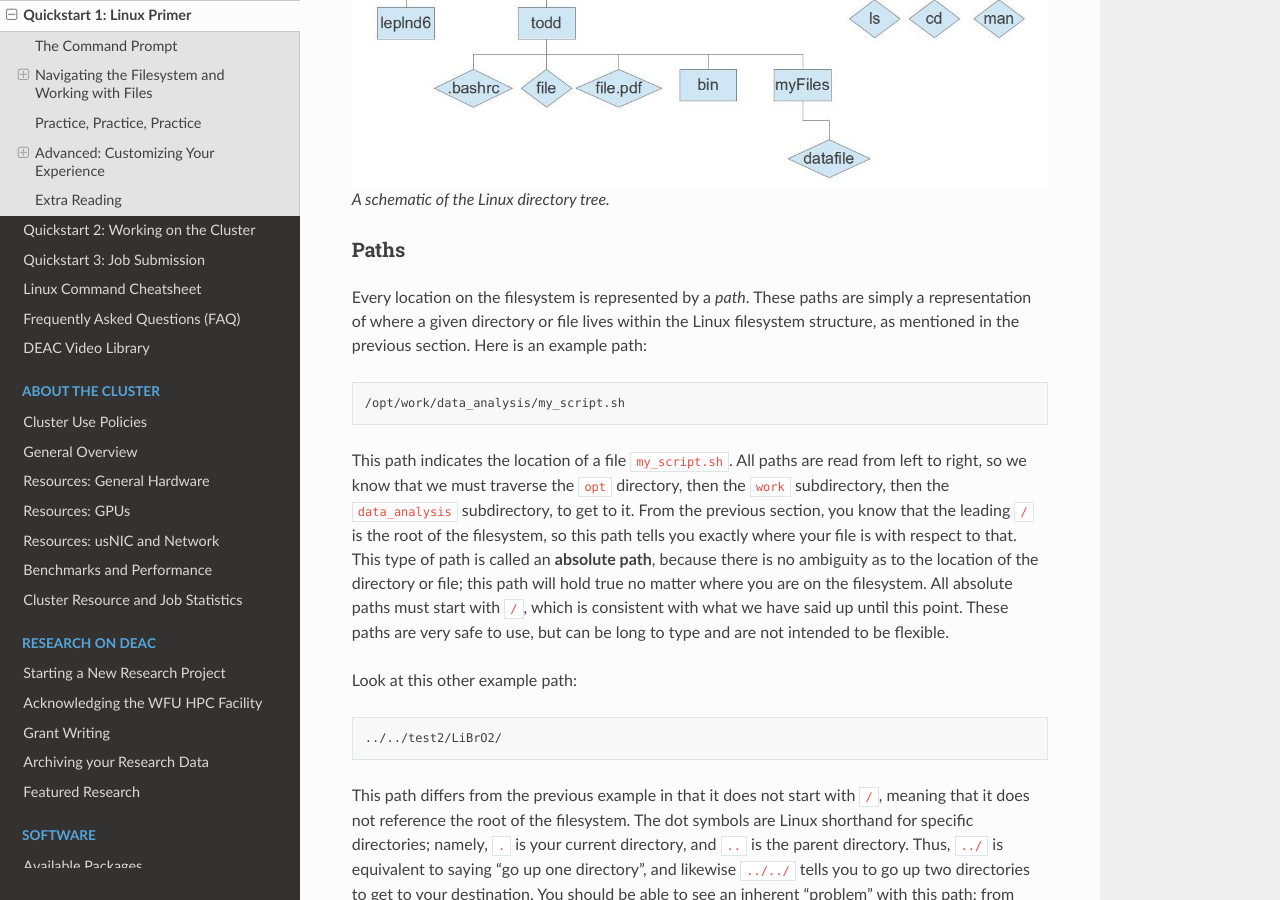
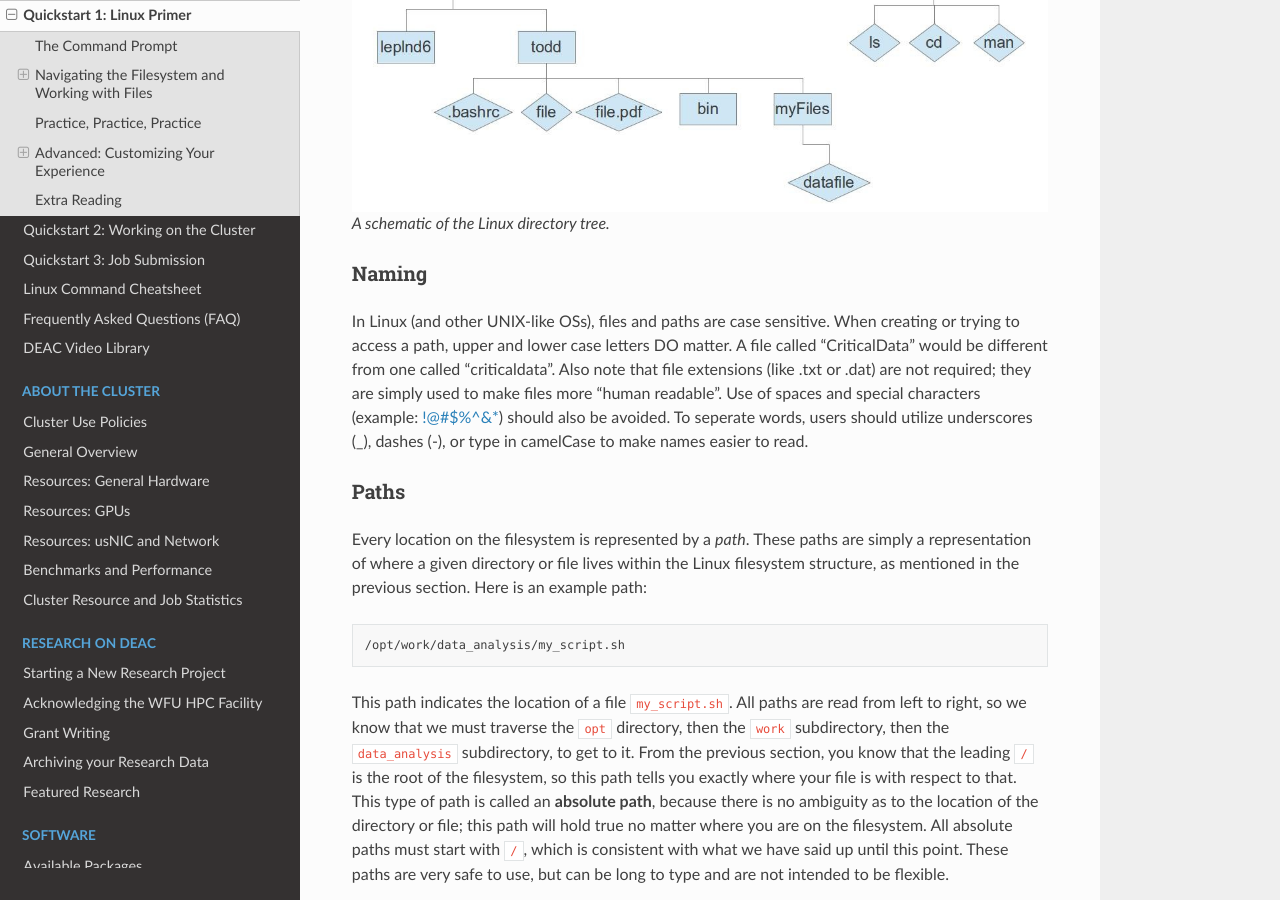
Before and after one commit to WFU-HPC/deac-docs, a Sphinx documentation site: the page built from source/beginner-quickstart_01_linux.rst, in a window 1280 px wide and 900 px high, scrolled down 2116 px. Built offline with Sphinx 7.4.7 and the Read the Docs theme 2.0.0, drawn with Linux system fonts in a browser that asks for light colours.

Commit message:
Update beginner-quickstart_01_linux.rst
Added naming section to discuss use of spaces and case-sensitivity.

```diff
--- a/source/beginner-quickstart_01_linux.rst
+++ b/source/beginner-quickstart_01_linux.rst
@@ -110,6 +110,18 @@
 .. #############################################################################
 
 .. _sec.qs1.files_dirs.paths:
+
+Naming
+------
+
+In Linux (and other UNIX-like OSs), files and paths are case sensitive. When
+creating or trying to access a path, upper and lower case letters DO matter. A
+file called "CriticalData" would be different from one called "criticaldata".
+Also note that file extensions (like .txt or .dat) are not required; they are
+simply used to make files more "human readable". Use of spaces and special
+characters (example: !@#$%^&*) should also be avoided. To seperate words, users
+should utilize underscores (_), dashes (-), or type in camelCase to make names
+easier to read.
 
 Paths
 -----
```
